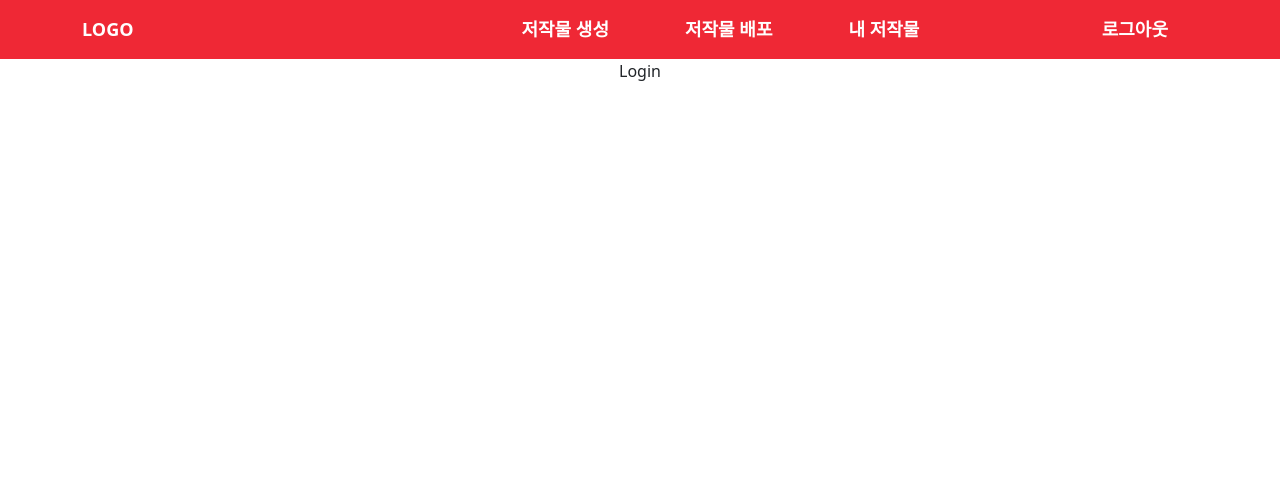
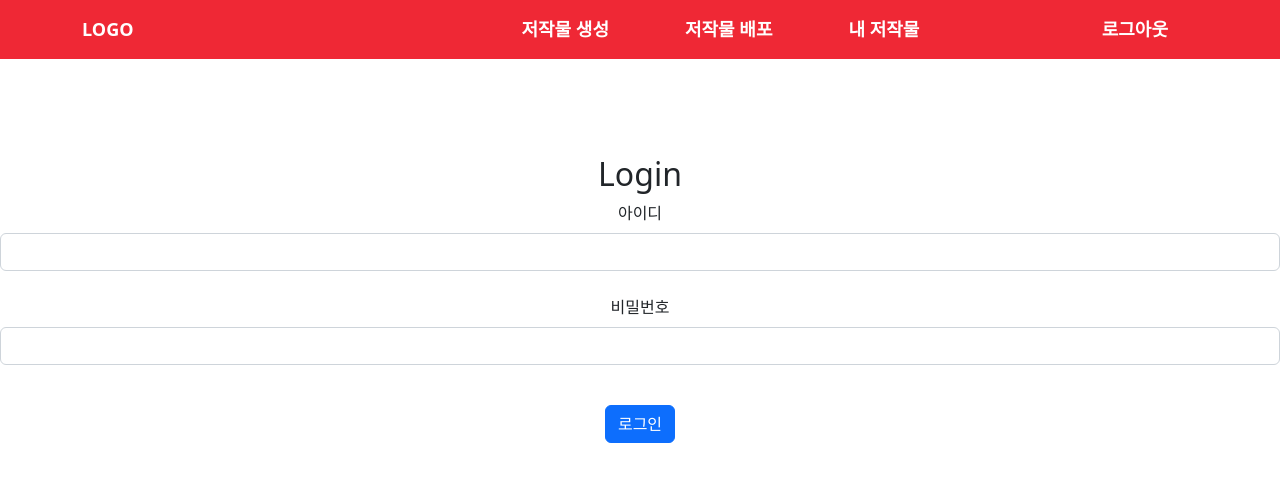
Before and after one commit to BNKSYS-Team2/InnerProject, a React (Create React App) app in the folder bnksys-team2/: page / in a window 1280 px wide. Shown: the top 482 px of the page. Built offline with nearby package versions, Linux system fonts and the light colour scheme.

Commit message:
add: login

```diff
--- a/bnksys-team2/package.json
+++ b/bnksys-team2/package.json
@@ -6,6 +6,7 @@
     "@testing-library/jest-dom": "^5.14.1",
     "@testing-library/react": "^13.0.0",
     "@testing-library/user-event": "^13.2.1",
+    "axios": "^0.27.2",
     "bootstrap": "^5.2.0",
     "react": "^18.2.0",
     "react-bootstrap": "^2.5.0",
--- /dev/null
+++ b/bnksys-team2/src/api.js
@@ -0,0 +1,55 @@
+import axios from 'axios';
+
+const backendPortNumber = '5001';
+const serverUrl =
+  'http://' + window.location.hostname + ':' + backendPortNumber + '/';
+
+async function get(endpoint, params = '') {
+  console.log(
+    `%cGET 요청 ${serverUrl + endpoint + '/' + params}`,
+    'color: #a25cd1;'
+  );
+
+  return axios.get(serverUrl + endpoint + '/' + params, {
+
+  });
+}
+
+async function post(endpoint, data) {
+  // JSON.stringify 함수: Javascript 객체를 JSON 형태로 변환함.
+  // 예시: {name: 'Kim'} => {'name': 'Kim'}
+  const bodyData = JSON.stringify(data);
+  console.log(`%cPOST 요청: ${serverUrl + endpoint}`, 'color: #296aba;');
+  console.log(`%cPOST 요청 데이터: ${bodyData}`, 'color: #296aba;');
+
+  return axios.post(serverUrl + endpoint, bodyData, {
+
+  });
+}
+
+async function put(endpoint, data) {
+  // JSON.stringify 함수: Javascript 객체를 JSON 형태로 변환함.
+  // 예시: {name: 'Kim'} => {'name': 'Kim'}
+  const bodyData = JSON.stringify(data);
+  console.log(`%cPUT 요청: ${serverUrl + endpoint}`, 'color: #059c4b;');
+  console.log(`%cPUT 요청 데이터: ${bodyData}`, 'color: #059c4b;');
+
+  return axios.put(serverUrl + endpoint, bodyData, {
+
+  });
+}
+
+// 아래 함수명에 관해, delete 단어는 자바스크립트의 reserved 단어이기에,
+// 여기서는 우선 delete 대신 del로 쓰고 아래 export 시에 delete로 alias 함.
+async function del(endpoint, params = '') {
+  console.log(`DELETE 요청 ${serverUrl + endpoint + '/' + params}`);
+  return axios.delete(serverUrl + endpoint + '/' + params, {
+
+  });
+}
+
+
+
+// 아래처럼 export한 후, import * as A 방식으로 가져오면,
+// A.get, A.post 로 쓸 수 있음.
+export { get, post, put, del as delete };
--- a/bnksys-team2/src/pages/User/Login.jsx
+++ b/bnksys-team2/src/pages/User/Login.jsx
@@ -1,9 +1,114 @@
-import React from 'react';
+import React, { useState, useEffect } from 'react';
+import { Form, Button } from 'react-bootstrap';
 
-const Login = () => {
-  return (
-     <div>Login</div>
-  );
-};
+import * as Api from '../../api';
+
+function Login() {
+    const [id, setId] = useState('');
+    const [pw, setPw] = useState('');
+
+    const isIdValid = id.length >= 3 || id.length <= 20;
+    const isPwValid = pw.length >= 10 || pw.length <= 20;
+
+    const isFormValid = isIdValid && isPwValid;
+
+	// input data 의 변화가 있을 때마다 value 값을 변경해서 useState 해준다
+    const handleid = (e) => {
+      setId(e.target.value);
+    };
+
+    const handlepw = (e) => {
+      setPw(e.target.value);
+    };
+
+	// login 버튼 클릭 이벤트
+    const onClickLogin = () => {
+        console.log('click login');
+    };
+
+    const handleSubmit = async (e) => {
+      e.preventDefault();
+      try {
+        // 'user/login' 엔드포인트로 post요청함.
+        const res = await Api.post('api/user/login', {
+          id,
+          pw,
+        });
+
+        // 기본 페이지로 이동함
+        navigate('/', { replace: true });
+        e.target.reset();
+        handleClose(false);
+        setId('');
+        setPw('');
+      } catch (err)
+       {
+         if(err.response){
+          setId('');
+          setPw('');
+          e.target.reset();
+          alert('로그인에 실패하였습니다.');
+         }
+      }
+
+    };
+
+
+    return(
+        <div>
+          <br></br>
+          <br></br>
+          <br></br>
+          <br></br>
+            <h2>Login</h2>
+            <Form onSubmit={handleSubmit}>
+              <Form.Group>
+              <Form.Label>아이디</Form.Label>
+              <Form.Control
+                type="id"
+                autoComplete="on"
+                value={id}
+                onChange={(e) => setId(e.target.value)}
+              />
+
+            {!isIdValid && (
+                <Form.Text className="text-success">
+                  아이디는 3자 이상 20자 이하로 입력해주세요.
+                </Form.Text>
+              )}
+
+            </Form.Group>
+            <br></br>
+            <Form.Group>
+            <Form.Label>비밀번호</Form.Label>
+              <Form.Control
+                type="password"
+                autoComplete="on"
+                value={pw}
+                onChange={(e) => setPw(e.target.value)}
+              />
+
+            {!isPwValid && (
+                <Form.Text className="text-success">
+                  비밀번호는 10자 이상 20자 이하로 입력해주세요.
+                </Form.Text>
+              )}
+            </Form.Group>
+            <br></br>
+            <Form.Group className="mt-3 text-center">
+                <Button variant="primary"
+                type="submit"
+                 disabled={!isFormValid}
+                 style={{marginBottom: '30px'}}
+                 >
+                  로그인
+                </Button>
+            </Form.Group>
+
+            </Form>
+        </div>
+
+    );
+}
 
 export default Login;
```
Also changed, not shown: 2 other files (tests, documents, lock files or other folders).
